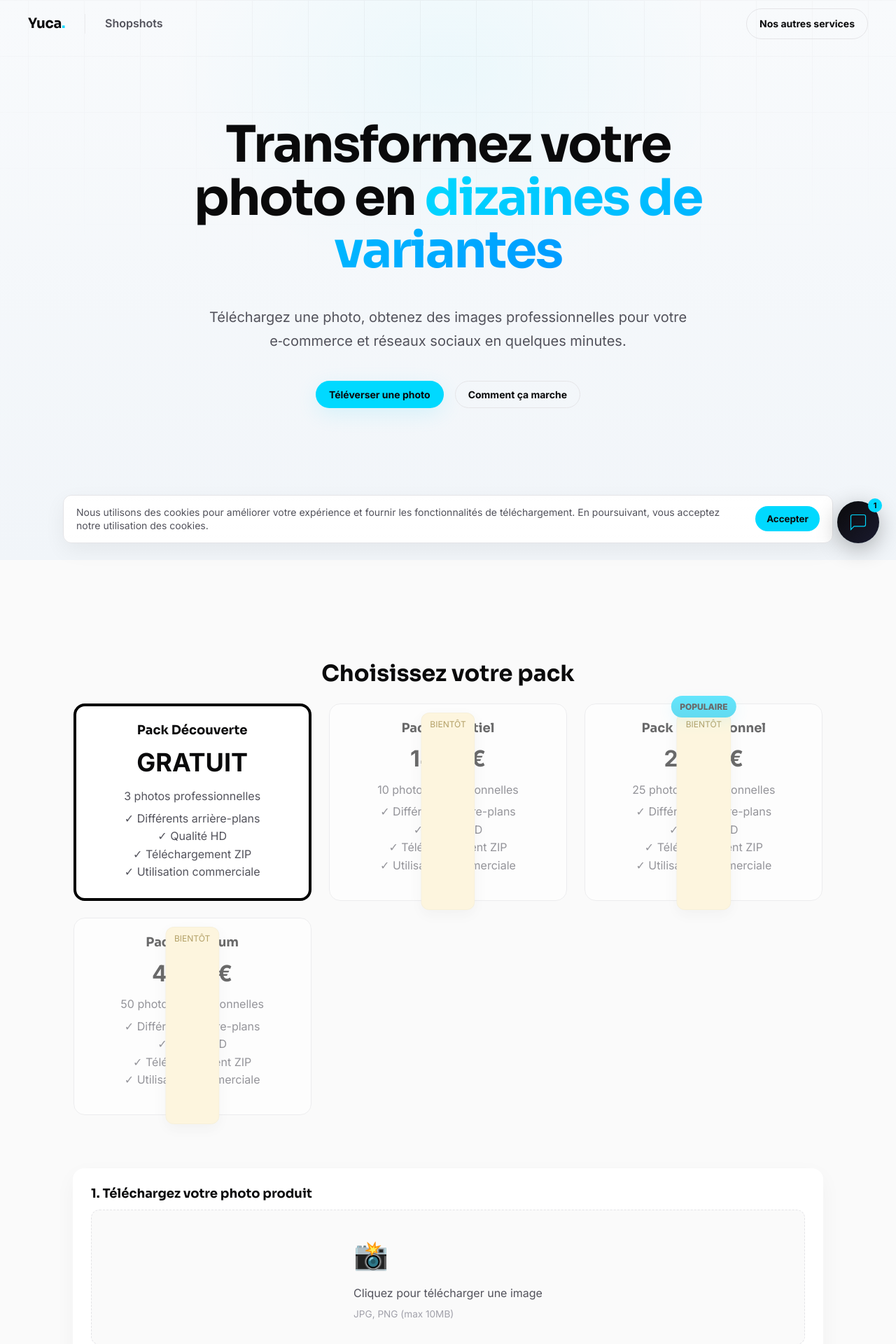
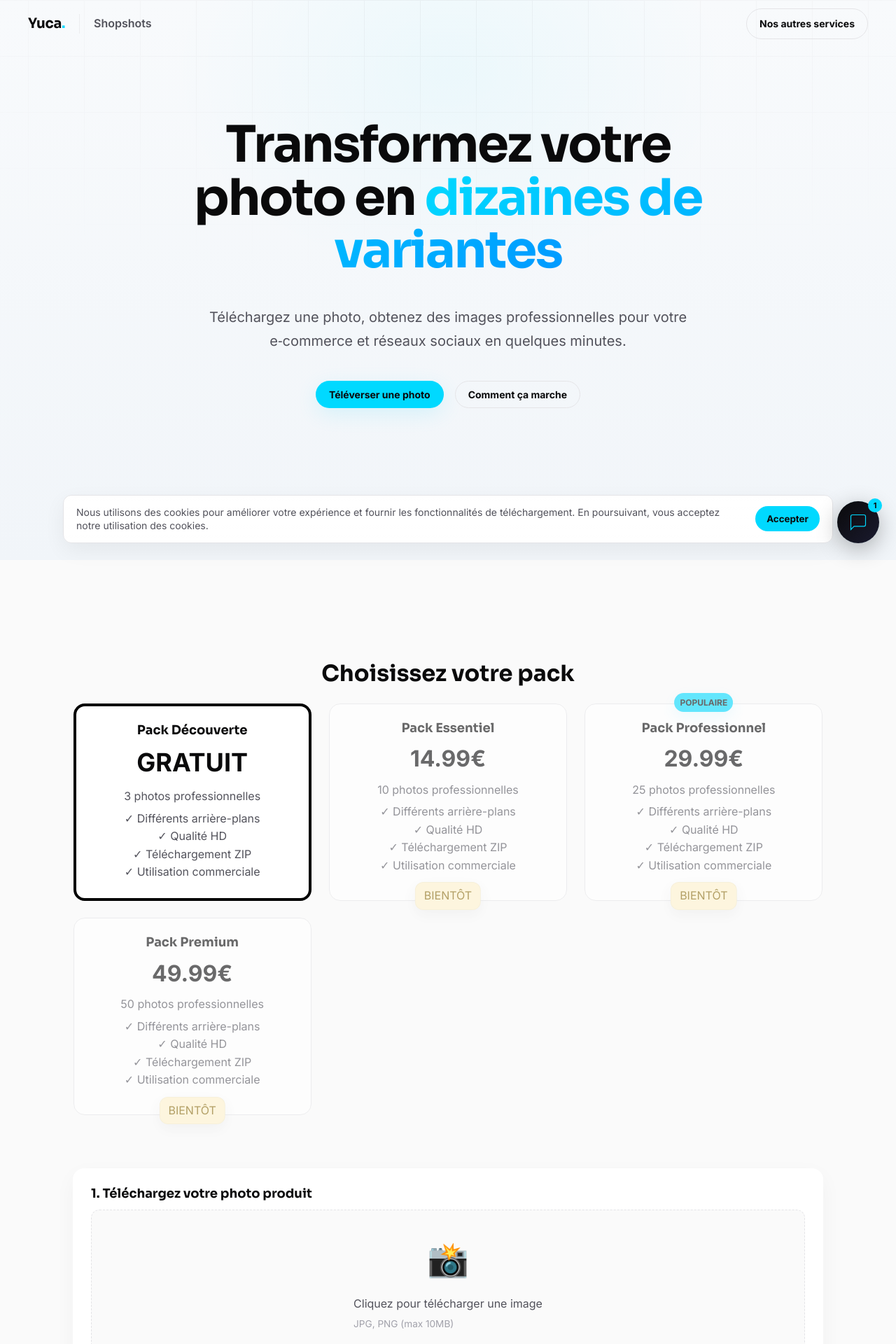
Before and after one commit to yconsulting-cloud/Yuca, a Next.js app: page /shopshots in a window 1280 px wide. Shown: the top 1920 px of the page at 70% size. Built offline with nearby package versions, Linux system fonts and the light colour scheme.

Commit message:
Shopshots: adjust header spacing, center upload icon, restore badge positioning; fix CSS duplicates

```diff
--- a/app/shopshots/shopshots.css
+++ b/app/shopshots/shopshots.css
@@ -1,7 +1,9 @@
 .shopshots-page{font-family:var(--ff-body)}
 .shopshots-page .site-header{position:absolute;top:0;left:0;right:0;z-index:40;background:transparent;padding:12px 0}
 .shopshots-page .site-header .container{display:flex;justify-content:space-between;align-items:center;gap:var(--sp-4);max-width:var(--max-w);margin:0 auto}
-.shopshots-page .header-left{display:flex;align-items:center;gap:var(--sp-4)}
+.shopshots-page .header-left{display:flex;align-items:center;gap:var(--sp-2)}
+/* align header right links on same line */
+.shopshots-page .header-right-links{display:flex;align-items:center;gap:12px}
 .shopshots-page .nav-logo{height:28px}
 .shopshots-page .divider-vertical{width:1px;height:28px;background:var(--c-border);opacity:.6;margin:0 12px}
 .shopshots-page .header-sub{font-weight:600;color:var(--c-text-sec)}
@@ -85,7 +87,7 @@
 .shopshots-page .section-card{background:var(--c-bg-alt);border-radius:16px;padding:26px;box-shadow:0 10px 30px rgba(2,6,23,0.04);margin:28px 0}
 .shopshots-page .section-title--small{font-size:1.125rem;margin-bottom:12px;font-weight:700}
 .shopshots-page .upload-drop{border:2px dashed rgba(0,0,0,0.06);border-radius:12px;background:transparent;padding:40px;min-height:150px}
-.shopshots-page .upload-drop .upload-emoji{font-size:40px;margin-bottom:10px}
+.shopshots-page .upload-drop .upload-emoji{font-size:48px;margin-bottom:12px;display:flex;align-items:center;justify-content:center}
 .shopshots-page .upload-instruction{color:var(--c-text-sec);margin-bottom:6px}
 .shopshots-page .upload-sub{color:var(--c-text-ter);font-size:.85rem}
 
@@ -115,12 +117,10 @@
 .shopshots-page .plan-price{font-weight:700;color:var(--c-primary);margin-bottom:6px}
 .shopshots-page .plan-card.locked{opacity:0.6}
 .shopshots-page .badge-popular{background:var(--c-accent);color:var(--c-bg-dark);padding:4px 8px;border-radius:9999px;font-weight:700;font-size:.75rem}
-.shopshots-page .badge-soon{background:var(--c-border);color:var(--c-text-sec);padding:4px 8px;border-radius:6px;font-size:.75rem}
-
 .shopshots-page .upload-drop{display:flex;align-items:center;justify-content:center;padding:var(--sp-8);border:1px dashed var(--c-border);border-radius:12px;background:var(--c-bg);flex-direction:column}
 .shopshots-page .upload-drop.has-preview{padding:0}
 .shopshots-page .preview-img{width:100%;height:auto;border-radius:8px}
-.shopshots-page .upload-emoji{font-size:36px;margin-bottom:8px}
+.shopshots-page .preview-img{width:100%;height:auto;border-radius:8px}
 
 .shopshots-page .description-textarea{width:100%;padding:var(--sp-4);border:1px solid var(--c-border);border-radius:8px;min-height:120px}
 
@@ -159,9 +159,7 @@
 .shopshots-page .generated-card{margin-top:var(--sp-6)}
 .shopshots-page .image-grid{display:grid;grid-template-columns:repeat(auto-fit,minmax(140px,1fr));gap:var(--sp-4);align-items:start}
 
-/* badges */
-.shopshots-page .badge-popular{position:absolute;left:50%;transform:translateX(-50%);top:-12px;padding:6px 12px;border-radius:9999px;background:linear-gradient(180deg,var(--c-accent),#00c6ea);color:var(--c-bg-dark);font-weight:800;box-shadow:0 6px 20px rgba(0,217,255,0.12);z-index:12}
-.shopshots-page .badge-soon{position:absolute;left:16px;top:12px;padding:6px 10px;border-radius:8px;background:#fff3cd;color:#856404;border:1px solid rgba(0,0,0,0.04);z-index:11}
+/* badges (defined earlier) */
 
 @media(max-width:900px){
 	.shopshots-page .plans-grid{grid-template-columns:repeat(auto-fit,minmax(220px,1fr));}
```
